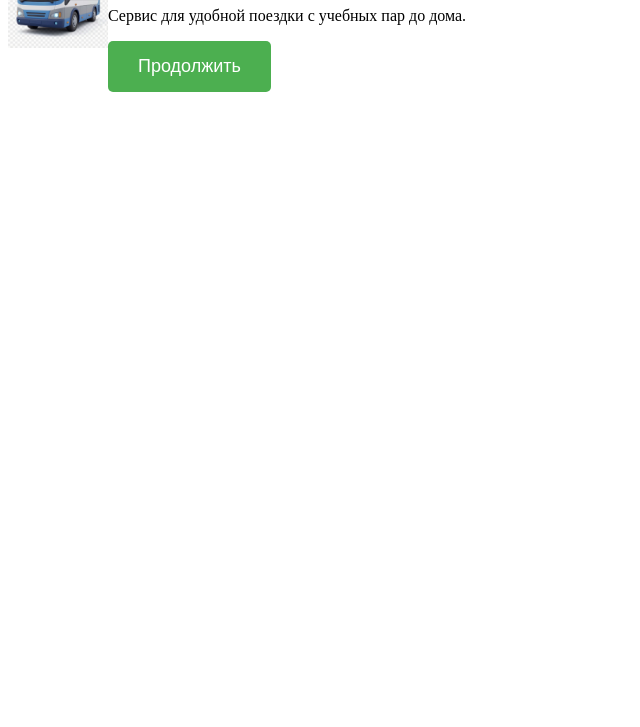
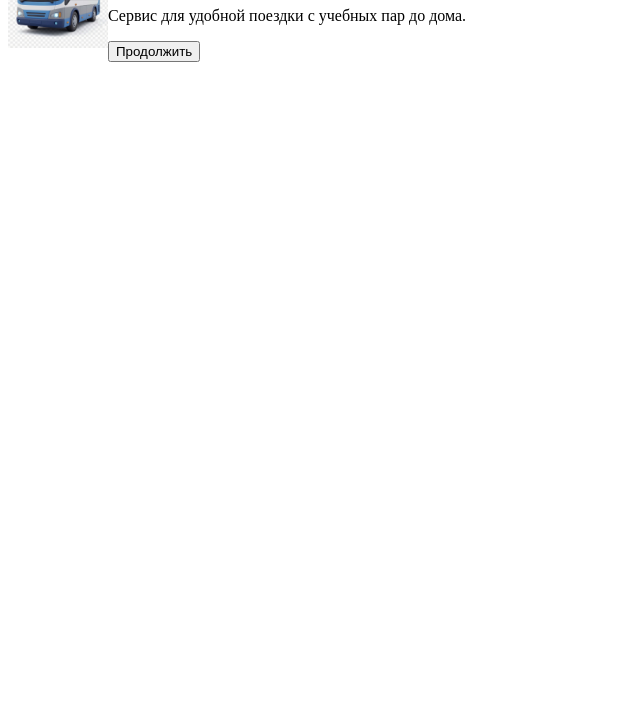
Before and after one commit to dianabolkhovitina08-boop/PolyExpress, a plain HTML site: page index.html in a window 1280 px wide. Shown: the part 73-800 px from the top of the page, without its empty margins (0-640 px from the left). Drawn offline with Linux system fonts and the light colour scheme.

Commit message:
Update index.html

```diff
--- a/index.html
+++ b/index.html
@@ -11,7 +11,7 @@
     <h1>PolyExpress</h1>
     <p>Сервис для удобной поездки с учебных пар до дома.</p>
 
-    <button onclick="window.location.href='schedule.html'" style="padding: 15px 30px; background-color: #4CAF50; color: white; border: none; border-radius: 5px; cursor: pointer; font-size: 18px;">
+    <button onclick="window.location.href='schedule.html'" >
         Продолжить
     </button>
 
```
